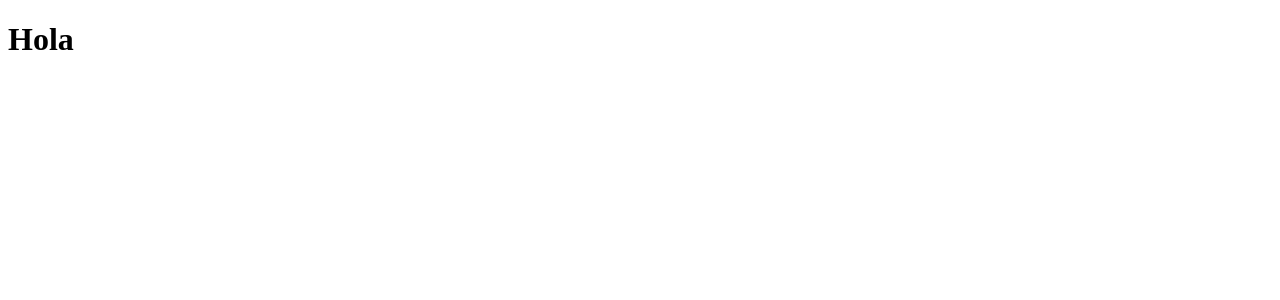
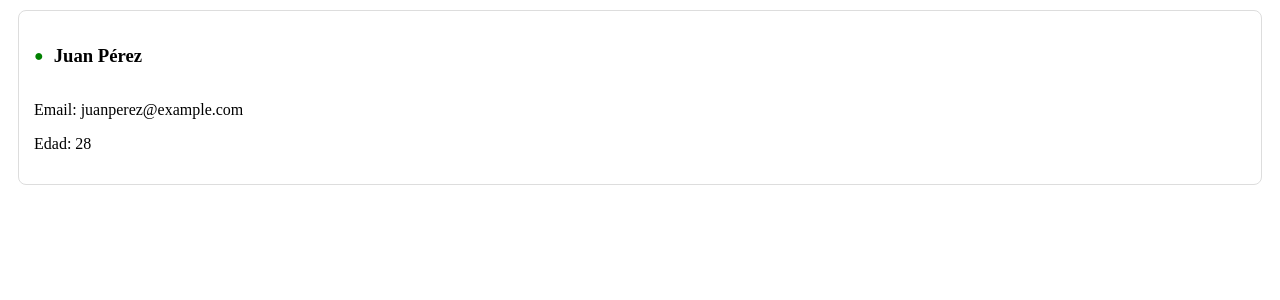
Before and after one commit to facu-v01/Ejercicio-Clase, a React (Vite) app in the folder client/Ejericio Clase/: page / in a window 1280 px wide. Shown: the top 300 px of the page. Built offline with nearby package versions, Linux system fonts and the light colour scheme.

Commit message:
Ejercicio 1

```diff
--- a/client/Ejericio Clase/src/App.jsx
+++ b/client/Ejericio Clase/src/App.jsx
@@ -1,10 +1,16 @@
-import { useState } from 'react'
 import './App.css'
+import UserCard from './components/UserCard.jsx'
 
 function App() {
   return (
     <>
-    <h1>Hola</h1>
+    <UserCard
+    name="Juan Pérez"
+    email="juanperez@example.com"
+    age={28}
+    isOnline={true}
+    />
+
 
     </>
   )
--- /dev/null
+++ b/client/Ejericio Clase/src/components/UserCard.jsx
@@ -0,0 +1,17 @@
+// UserCard.jsx
+import "../components/css/UserCard.css";
+
+const UserCard = ({ name, email, age, isOnline }) => {
+    return (
+        <div className="user-card">
+        <div className="user-header">
+            <span className={isOnline ? "online" : "offline"}>●</span>
+            <h3>{name}</h3>
+        </div>
+        <p>Email: {email}</p>
+        <p>Edad: {age}</p>
+        </div>
+    );
+};
+
+export default UserCard;
--- /dev/null
+++ b/client/Ejericio Clase/src/components/css/UserCard.css
@@ -0,0 +1,19 @@
+.user-card {
+    border: 1px solid #ddd;
+    padding: 15px;
+    border-radius: 8px;
+    margin: 10px;
+    }
+
+    .user-header {
+    display: flex;
+    align-items: center;
+    gap: 10px;
+    }
+
+    .online {
+    color: green;
+    }
+    .offline {
+    color: gray;
+}
```
